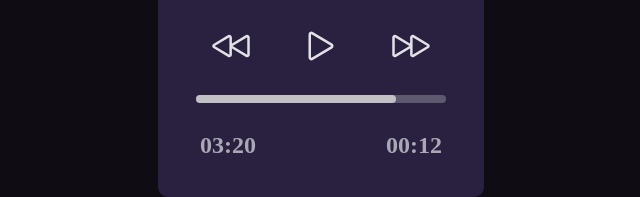
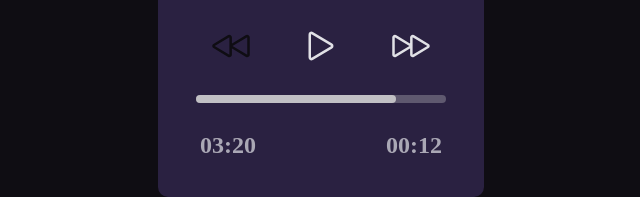
Before and after one commit to PedroMolon/boracodar, a plain HTML site: page 01/index.html in a window 1280 px wide. In both pictures the pointer is over the element 550 px from the left and 546 px from the top of the page. Shown: the part 500-697 px from the top of the page, 319-959 px from the left. Drawn offline with nearby package versions, Linux system fonts and the light colour scheme.

Commit message:
add player hover

```diff
--- a/01/css/style.css
+++ b/01/css/style.css
@@ -71,6 +71,11 @@
  width: 40px;
  height: 40px;
  color: var(--color-light);
+ cursor: pointer;
+}
+
+.player ion-icon:hover {
+ color: #0f0d13;
 }
 
 .timer {
```
